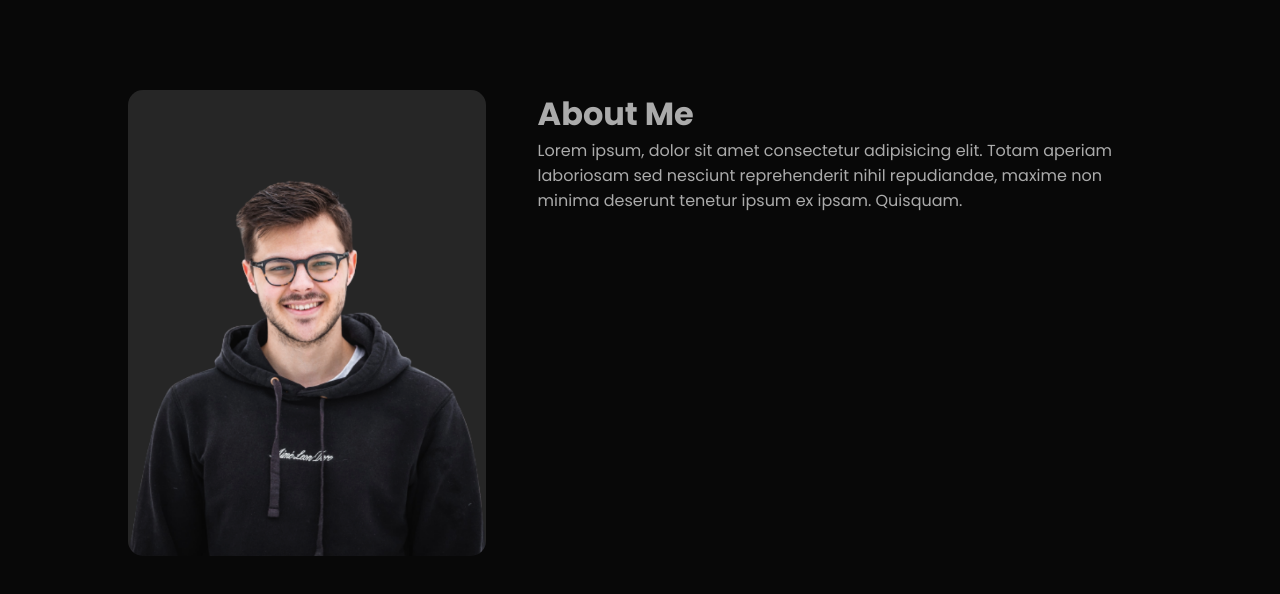
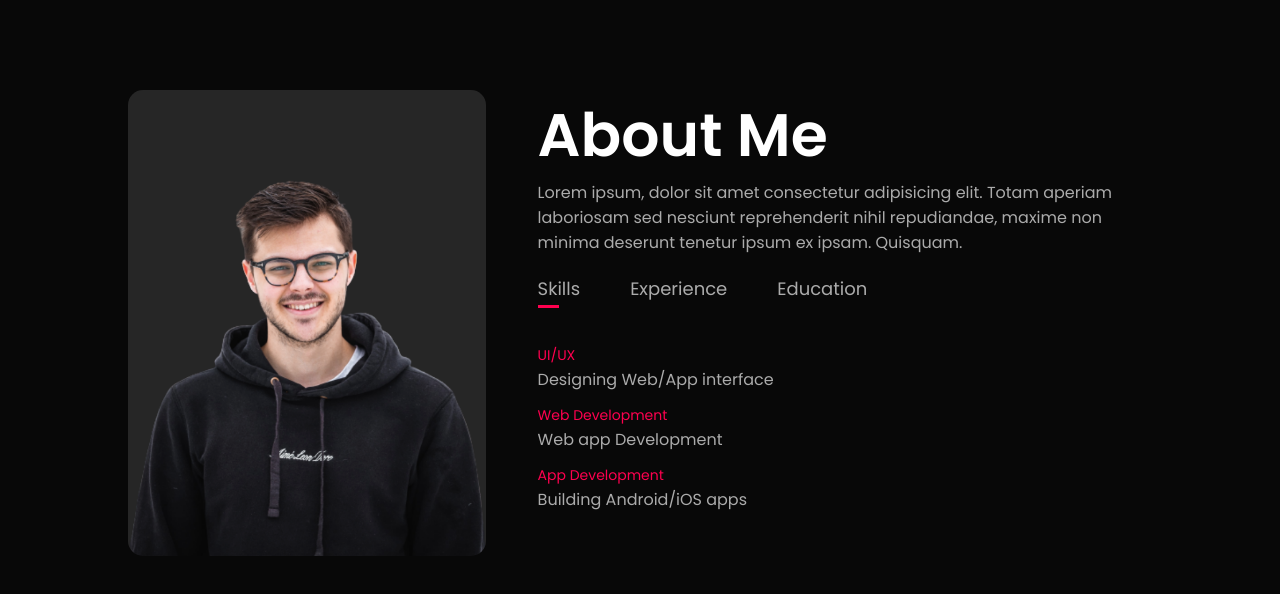
Before and after one commit to maosf/20231103-personal-portfolio-, a plain HTML site: page index.html in a window 1280 px wide. Shown: the part 800-1394 px from the top of the page. Drawn offline with Linux system fonts and the light colour scheme.

Commit message:
add about me

```diff
--- a/index.html
+++ b/index.html
@@ -33,14 +33,57 @@
                     <img src="images/user.png" >
                 </div>
                 <div class="about-col-2">
-                    <h1>About Me</h1>
+                    <h1 class="sub-title">About Me</h1>
                     <p>Lorem ipsum, dolor sit amet consectetur adipisicing elit. Totam aperiam
                         laboriosam sed nesciunt reprehenderit nihil repudiandae, maxime non minima
                         deserunt tenetur ipsum ex ipsam. Quisquam.</p>
+                     <div class="tab-titles">
+                        <p class="tab-links active-link" onclick="opentab('skills')">Skills</p>
+                        <p class="tab-links" onclick="opentab('experience')">Experience</p>
+                        <p class="tab-links" onclick="opentab('education')">Education</p>
+                     </div>
+                     <div class="tab-contents active-tab" id="skills">
+                        <ul>
+                            <li><span>UI/UX</span><br>Designing Web/App interface</li>
+                            <li><span>Web Development</span><br>Web app Development</li>
+                            <li><span>App Development</span><br>Building Android/iOS apps</li>
+                        </ul>
+                     </div>
+                     <div class="tab-contents" id="experience">
+                        <ul>
+                            <li><span>2021 - Current</span><br>UI/UX Design Training at ET institute</li>
+                            <li><span>2019 - 2021</span><br>Team lead at StarApp LLC.</li>
+                            <li><span>2017 - 2019</span><br>UI/UX Design Excutive at Coin Digital Ltd.</li>
+                            <li><span>2016 - 2017</span><br>Intership at ekart eCommerce.</li>
+                        </ul>
+                     </div>
+                     <div class="tab-contents" id="education">
+                        <ul>
+                            <li><span>2016</span><br>UI/UX Design Training at ET institute</li>
+                            <li><span>2016</span><br>MBA from MIT Bangalore</li>
+                            <li><span>2014</span><br>BBA from ISM Bangalore</li>
+                        </ul>
+                     </div>
                 </div>
 
             </div>
         </div>
     </div>
+    <script>
+        // const tablinks=document.getElementsByClassName('tab-links');
+        const tablinks=document.querySelectorAll('.tab-links');
+        const tabcontents=document.getElementsByClassName('tab-contents');
+        function opentab(tabname){
+            for(tablink of tablinks){
+                tablink.classList.remove('active-link')
+            }
+            for(tabcontent of tabcontents){
+                tabcontent.classList.remove('active-tab')
+            }
+            event.currentTarget.classList.add('active-link');
+            document.getElementById(tabname).classList.add('active-tab');
+        }
+
+    </script>
 </body>
 </html>
--- a/style.css
+++ b/style.css
@@ -90,3 +90,52 @@ nav ul li a:hover::after{
 .about-col-2{
     flex-basis: 60%;
 }
+.sub-title{
+    font-size: 60px;
+    font-weight: 600;
+    color: #fff;
+}
+.tab-titles{
+    display: flex;
+    margin: 20px 0 40px;
+}
+.tab-links{
+    margin-right: 50px;
+    font-size: 18px;
+    font-weight: 500;
+    cursor: pointer;
+    position: relative;
+}
+.tab-links::after{
+    content: '';
+    background: #ff004f;
+    width: 0;
+    height: 3px;
+    position: absolute;
+    left: 0;
+    bottom: -6px;
+    transition: 0.5s;
+}
+.tab-links.active-link::after{
+    width: 50%;
+}
+}
+.tab-links:hover::after{
+    width: 50%;
+}
+.tab-contents ul li{
+    list-style: none;
+    margin: 10px 0;
+}
+
+
+.tab-contents ul li span{
+    color: #ff004f;
+    font-size: 14px;
+}
+.tab-contents{
+    display: none;
+}
+.tab-contents.active-tab{
+    display: block;
+}
```
